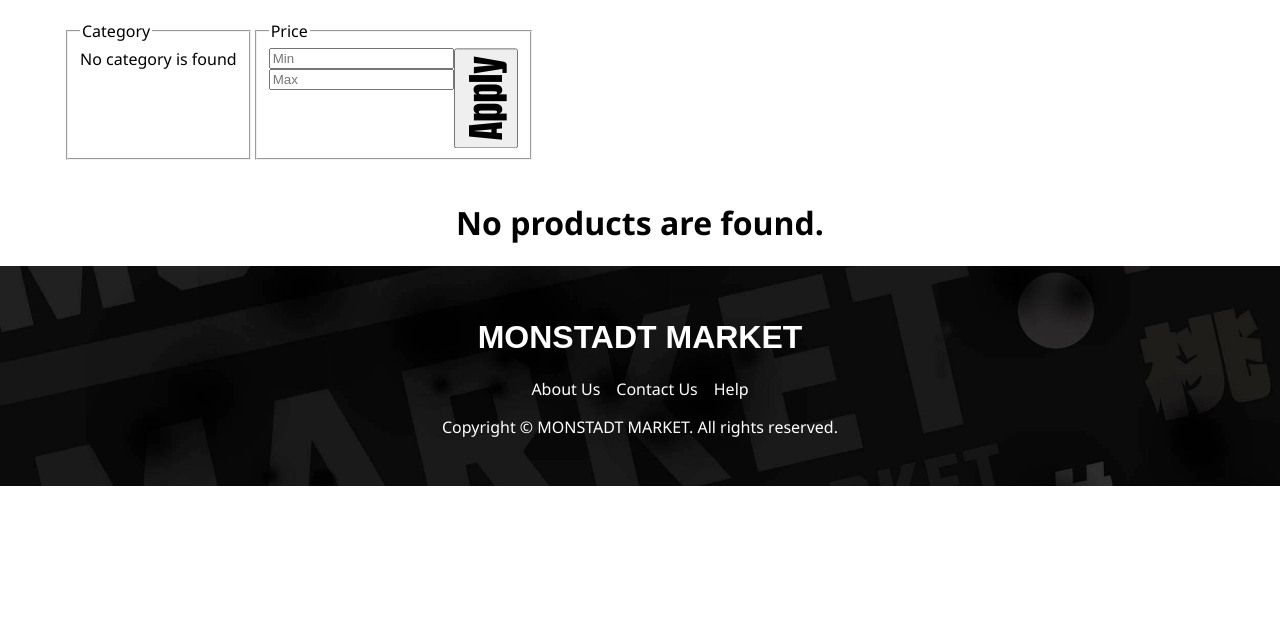
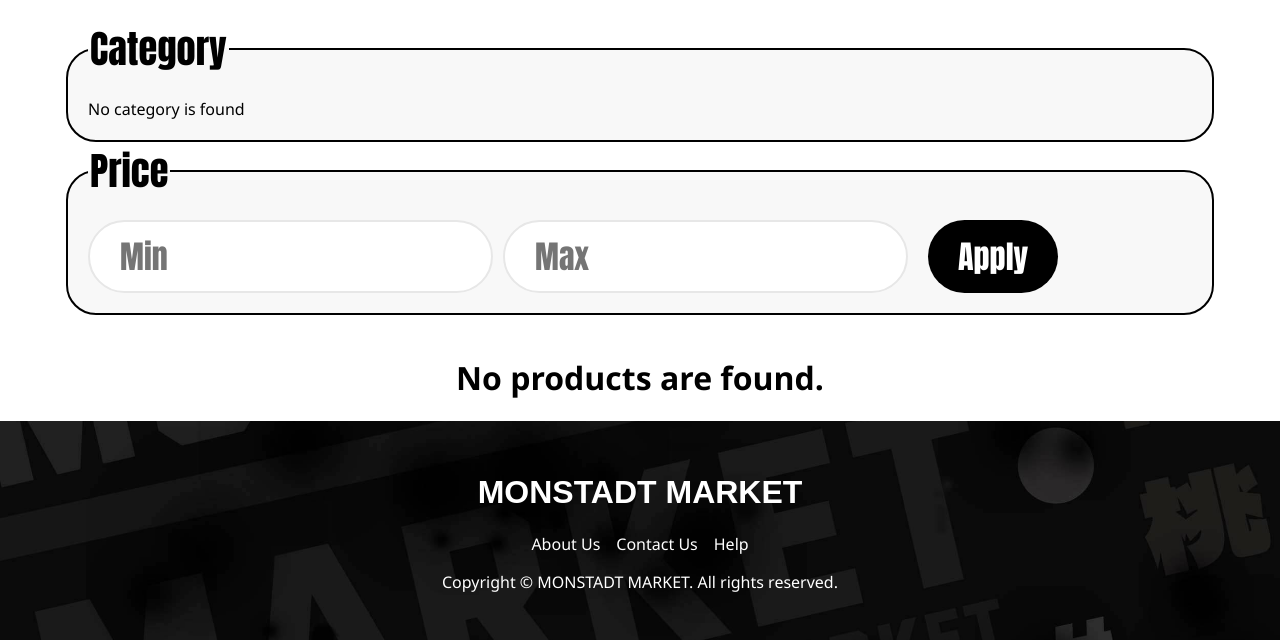
Before and after one commit to Sodiumchloridy/monstadt-market, a PHP site: page /search/index.php in a window 1280 px wide. Shown: the part 92-732 px from the top of the page. Run offline with PHP 8.4, Linux system fonts and the light colour scheme; data that the repository does not hold is empty; some libraries are stand-ins or nearby versions.

Commit message:
chore: Refactor price filter layout and styling in search page

```diff
--- a/search/index.php
+++ b/search/index.php
@@ -61,13 +61,11 @@
                 <fieldset>
                     <legend>Price</legend>
                     <div class="price-filter">
-                        <div class="flex">
-                            <input name="min" id="min" placeholder="Min" type="number" min="0" class="filter-price-input" pattern="[0-9]*"
-                                value="<?= (isset($_GET['min']) && !empty($_GET['min'])) ? htmlspecialchars($_GET['min'], ENT_QUOTES, 'UTF-8') : '' ?>">
-                            <input name="max" id="max" placeholder="Max" type="number" min="0" class="filter-price-input" pattern="[0-9]*"
-                                value="<?= (isset($_GET['max']) && !empty($_GET['max'])) ? htmlspecialchars($_GET['max'], ENT_QUOTES, 'UTF-8') : '' ?>">
-                            <div id="price-filter-error" class="error"></div>
-                        </div>
+                        <input name="min" id="min" placeholder="Min" type="number" min="0" class="filter-price-input" pattern="[0-9]*"
+                            value="<?= (isset($_GET['min']) && !empty($_GET['min'])) ? htmlspecialchars($_GET['min'], ENT_QUOTES, 'UTF-8') : '' ?>">
+                        <input name="max" id="max" placeholder="Max" type="number" min="0" class="filter-price-input" pattern="[0-9]*"
+                            value="<?= (isset($_GET['max']) && !empty($_GET['max'])) ? htmlspecialchars($_GET['max'], ENT_QUOTES, 'UTF-8') : '' ?>">
+                        <div id="price-filter-error" class="error"></div>
                         <input id="price-filter-button" type="submit" value="Apply">
                     </div>
                 </fieldset>
--- a/styles/search.css
+++ b/styles/search.css
@@ -2,22 +2,60 @@
     padding: 20px clamp(20px, 5vw, 10%);
 }
 
-.filter>form {
+fieldset {
+    border: 2px solid black;
+    border-radius: 30px;
+    padding: 20px;
     display: flex;
+    background-color: rgb(248, 248, 248);
 }
 
+legend {
+    font-size: clamp(1.75rem, 3vw, 2.5rem);
+    font-family: Impact, Haettenschweiler, 'Arial Narrow Bold', sans-serif;
+    color: black;
+}
+
+/* Price filter */
 .price-filter {
     display: flex;
+    gap: 10px;
 }
 
-.price-filter>.flex {
-    display: flex;
-    flex-direction: column;
+@media (max-width: 768px) {
+    .filter {
+        padding: 20px 10px;
+    }
+
+    fieldset {
+        padding: 10px;
+    }
+
+    .price-filter {
+        flex-direction: column;
+    }
+}
+
+.price-filter>input {
+    font-size: clamp(1.5rem, 3vw, 2rem);
+    font-family: Impact, Haettenschweiler, 'Arial Narrow Bold', sans-serif;
+    padding: 10px 30px;
+}
+
+.price-filter>input[type="number"] {
+    border: 2px solid rgb(231, 231, 231);
+    border-radius: 40px;
+    color: rgb(51, 51, 51);
 }
 
 .price-filter>input[type="submit"] {
-    font-family: Impact, Haettenschweiler, 'Arial Narrow Bold', sans-serif;
-    font-size: clamp(1.75rem, 3vw, 2.5rem);
-    writing-mode: tb-rl;
-    transform: rotate(-180deg);
+    background-color: black;
+    color: white;
+    border: none;
+    border-radius: 40px;
 }
+
+.price-filter>input[type="submit"]:hover {
+    background-color: rgba(255, 222, 0, 1);
+    color: black;
+}
```
